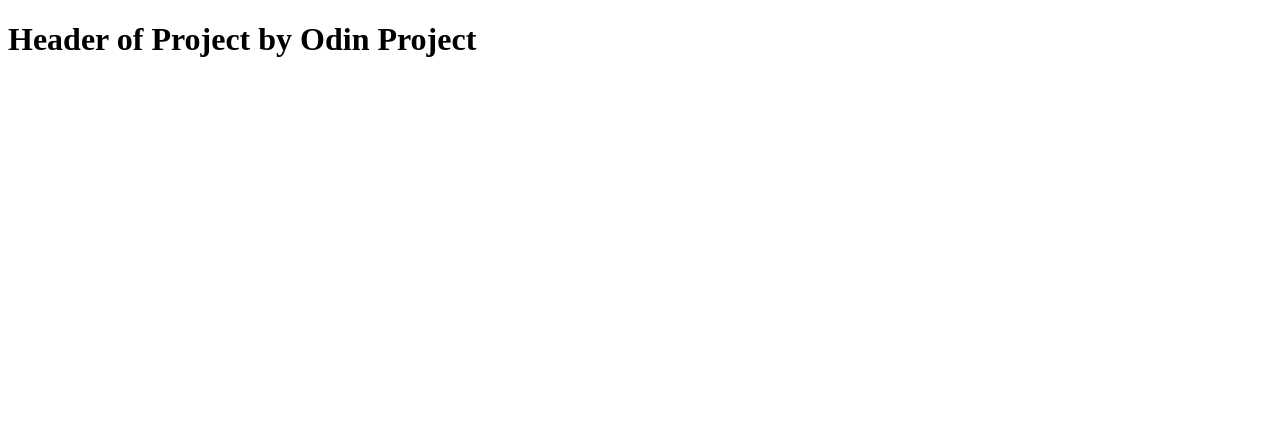
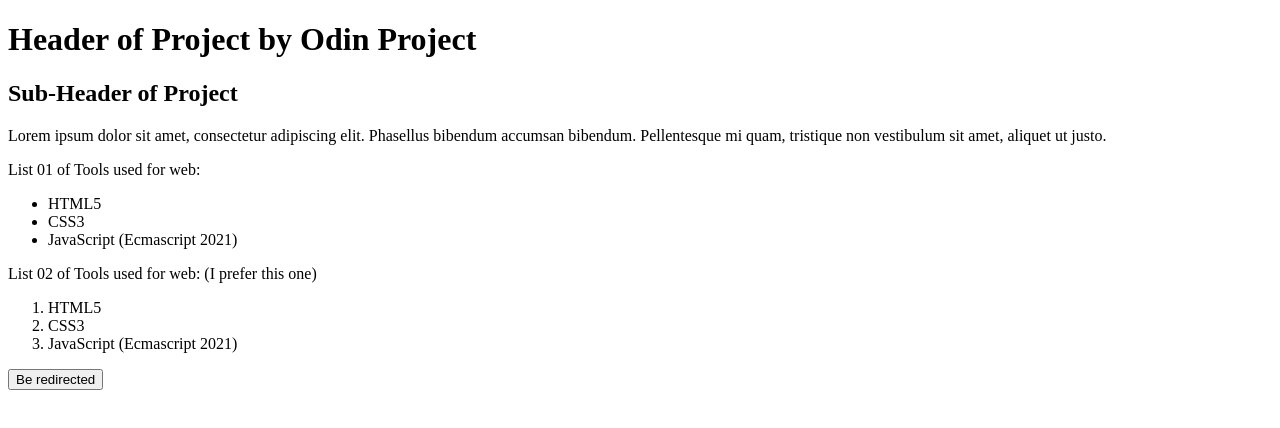
Before and after one commit to CarlosViniMSouza/Odin-Project-Foundations, a plain HTML site: page index.html in a window 1280 px wide. Drawn offline with Linux system fonts and the light colour scheme.

```diff
--- a/index.html
+++ b/index.html
@@ -1,3 +1,6 @@
+<!---
+    For more informations, visit: https://www.theodinproject.com/lessons/foundations-html-boilerplate
+-->
 <!DOCTYPE html>
 <html lang="en">
 <head>
@@ -7,7 +10,39 @@
     <title> Index HTML </title>
 </head>
 <body>
-    <h1> Header of Project by Odin Project </h1>
-    <style async defer src="./script.js"></style>
+    <!---
+        For more informations: https://www.theodinproject.com/lessons/foundations-working-with-text
+    -->
+    <div class="container">
+        <h1> Header of Project by Odin Project </h1>
+
+        <h2>Sub-Header of Project </h2>
+
+        <p class="loremIpsum">
+            Lorem ipsum dolor sit amet, consectetur adipiscing elit.
+            Phasellus bibendum accumsan bibendum. Pellentesque mi quam,
+            tristique non vestibulum sit amet, aliquet ut justo.
+        </p>
+
+        <p> List 01 of Tools used for web: </p>
+
+        <ul>
+            <li> HTML5 </li>
+            <li> CSS3 </li>
+            <li> JavaScript (Ecmascript 2021) </li>
+        </ul>
+
+        <p> List 02 of Tools used for web: (I prefer this one) </p>
+
+        <ol>
+            <li> HTML5 </li>
+            <li> CSS3 </li>
+            <li> JavaScript (Ecmascript 2021) </li>
+        </ol>
+
+        <button onclick="redirectToPage()"> Be redirected </button>
+    </div>
+
+    <script async defer src="./script.js"></script>
 </body>
 </html>
--- a/script.js
+++ b/script.js
@@ -1 +1,3 @@
-console.log("Hello, User!");
+function redirectToPage() {
+    window.location.href = "./src/pages/page-redirect.html";
+}
--- /dev/null
+++ b/src/pages/script.js
@@ -0,0 +1,3 @@
+function backToPrincipalPage() {
+    window.location.href = "../../index.html";
+}
--- a/styles.css
+++ b/styles.css
@@ -4,3 +4,7 @@
     align-items: center;
     justify-content: center;
 }
+
+.loremIpsum {
+    font-family: "Times New Roman",
+}
```
Also changed, not shown: src/pages/page-redirect.html (added, +15 -0 lines), 1 other file.
